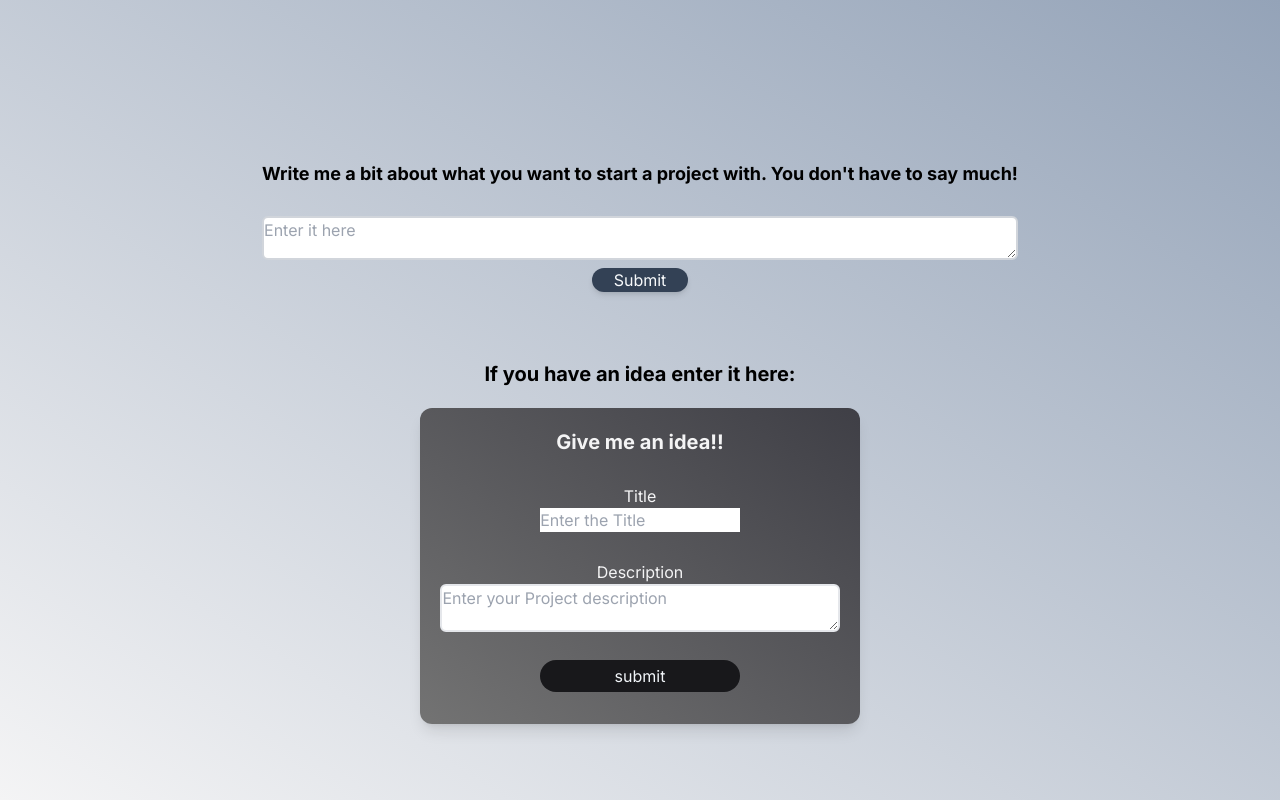
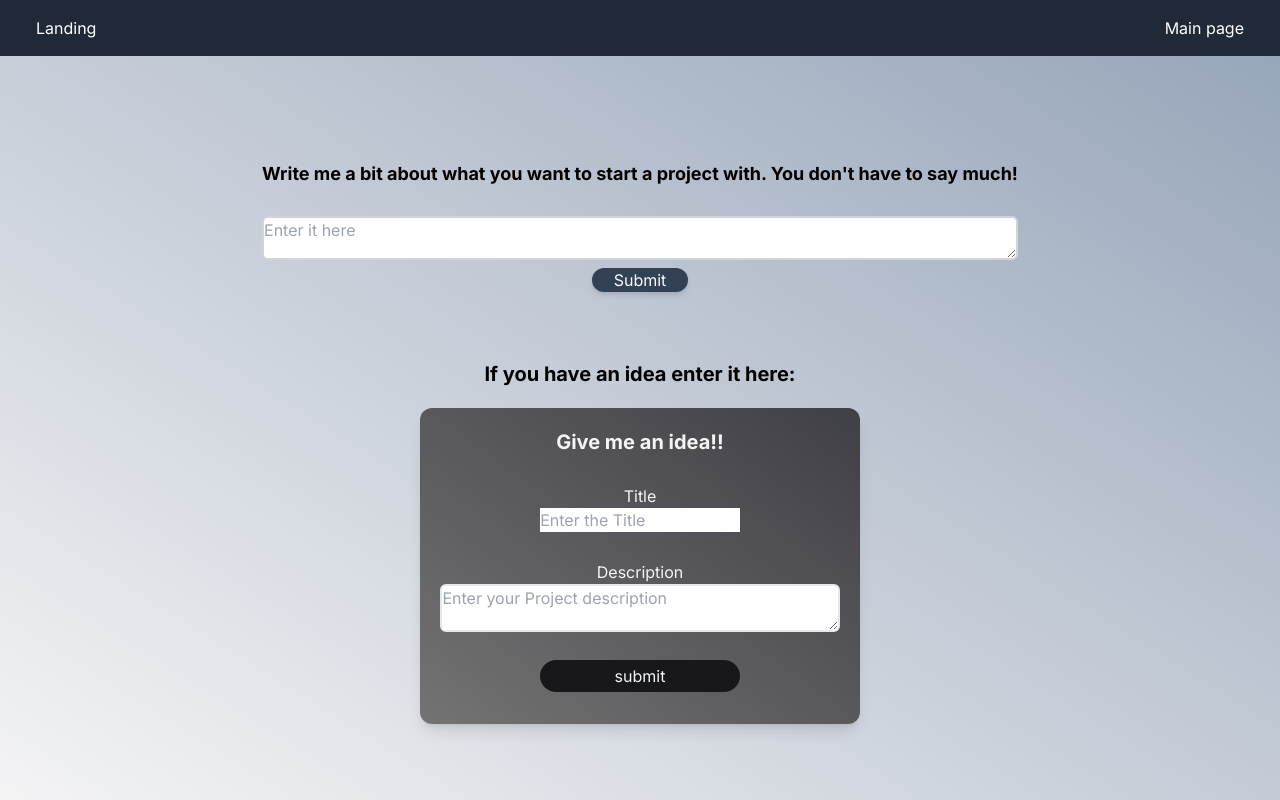
Before and after one commit to Lukefrotts227/first-side-project, a Next.js app: page /main in a window 1280 px wide. Built offline with nearby package versions, Linux system fonts and the light colour scheme.

Commit message:
will add discuss page contetn but everything works which is a postive

```diff
--- a/app/ask/page.tsx
+++ b/app/ask/page.tsx
@@ -1,8 +1,33 @@
+"use client";
+
+import { Navbar } from "@/components/universal/navbar";
+import { useState, useEffect } from 'react';
+
 
 export default function Ask(){
+    const [canSee, setCanSee]: any = useState(true);
+
+    useEffect(() => {
+        let can = sessionStorage.getItem('savedIdeas');
+        if(can){
+            setCanSee(true);
+        }else{
+            setCanSee(false)
+        }
+    }, [])
+
+    if(!canSee){
+        return(
+            <main>
+                <section className="text-center text-6xl m-12 font-extrabold">You must have an Idea to be here!!!</section>
+            </main> )
+    }
 
     return(
         <main>
+            <header className="h-2- w-full">
+                <Navbar type={1} />
+            </header>
         </main>
         );
 }
--- a/app/further/page.tsx
+++ b/app/further/page.tsx
@@ -1,6 +1,7 @@
 "use client";
 import { Display } from "@/components/further/display";
 import { GenerateMap } from "@/components/further/generatemap";
+import { Navbar } from "@/components/universal/navbar";
 import { useState, useEffect } from 'react';
 
 export default function Further(){
@@ -25,6 +26,7 @@ export default function Further(){
     return(
         <main>
             <header className="h-28">
+                <Navbar type={1} />
             </header>
 
             <section className='pb-16'>
--- a/app/main/page.tsx
+++ b/app/main/page.tsx
@@ -2,13 +2,26 @@
 
 import Form from '@/components/main/form';
 import { Custom } from '@/components/main/custom';
+import { Navbar } from '@/components/universal/navbar';
+import { useState, useEffect } from 'react';
 
 export default function Main(){
+    const [canSeeSpecNav, setCanSeeSpecNav]: any = useState(0);
 
+    useEffect(() => {
+        let can = sessionStorage.getItem('savedIdeas');
+        if(can){
+            setCanSeeSpecNav(1);
+        }else{
+            setCanSeeSpecNav(0)
+        }
+    }, [])
 
     return(
         <main className="grid place-items-center">
-            <header className="h-40"></header>
+            <header className="h-40 w-full">
+                <Navbar type={canSeeSpecNav} />
+            </header>
 
             <section className ="">
                 <Form />
--- a/components/universal/navbar.tsx
+++ b/components/universal/navbar.tsx
@@ -1,18 +1,40 @@
 import React from 'react';
 import Link from 'next/link';
 
-export const Navbar = ({ type: any = 0}) =>{
+export const Navbar = ({ type = 0}) =>{
+
+    if(type === 0){
 
         return(
             <nav className= "bg-gray-800 text-white p-4">
-            <div className = "container mx-auto flex justify-between items-center">
+                <div className = "container mx-auto flex justify-between">
                     <Link href="/">
-                    <button>Landing</button>
+                        <button className ='mx-5'>Landing</button>
                     </Link>
                     <Link href="/main">
-                    <button>Main page</button>
+                        <button className ='mx-5'>Main page</button>
+                    </Link>
+                </div>
+            </nav>
+        )
+    }else if(type===1){
+        return(
+            <nav className="bg-gray-800 text-white p-4">
+                <div className="container mx-auto flex justify-between items-center">
+                    <Link href="/">
+                        <button className='mx-5'>Landing</button>
+                    </Link>
+                    <Link href="/main">
+                        <button className='mx-5'>Main page</button>
+                    </Link>
+                    <Link href="/further">
+                        <button className='mx-5'>Delve deeper into your idea</button>
+                    </Link>
+                    <Link href="/ask">
+                        <button className='mx-5'>Discuss more</button>
                     </Link>
                 </div>
             </nav>
         )
     }
+}
```
Lines whose indentation alone changed are shown as unchanged.
